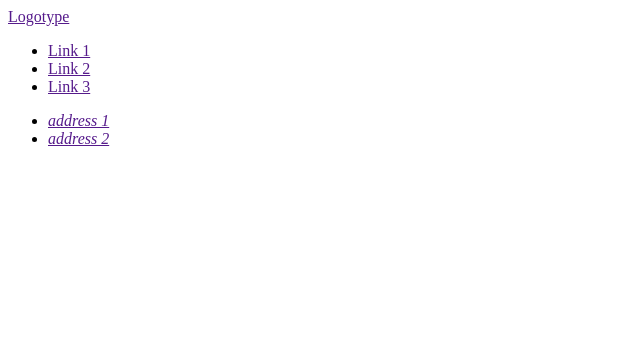
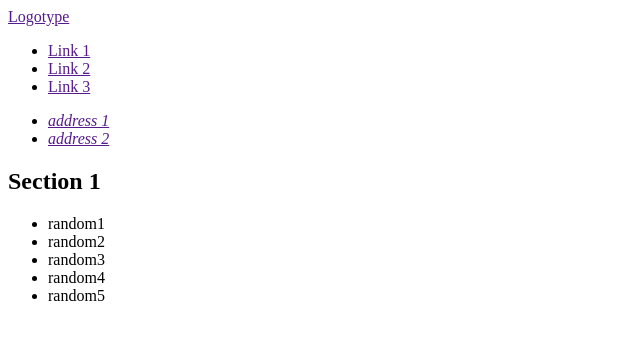
Before and after one commit to SergeyKorobka/blended-team-121-18, a plain HTML site: page index.html in a window 1280 px wide. Shown: the whole page, without its empty margins (0-640 px from the left). Drawn offline with Linux system fonts and the light colour scheme.

Commit message:
add section1

```diff
--- a/index.html
+++ b/index.html
@@ -1,8 +1,8 @@
 <!DOCTYPE html>
 <html lang="en">
   <head>
-  <meta charset="UTF-8">
-  <meta name="viewport" content="width=device-width, initial-scale=1.0">
+    <meta charset="UTF-8" />
+    <meta name="viewport" content="width=device-width, initial-scale=1.0" />
     <title>Document</title>
   </head>
   <body>
@@ -26,5 +26,19 @@
         </address>
       </div>
     </header>
+    <main>
+      <section class="section-one">
+        <div class="container">
+          <h1>Section 1</h1>
+          <ul>
+            <li>random1</li>
+            <li>random2</li>
+            <li>random3</li>
+            <li>random4</li>
+            <li>random5</li>
+          </ul>
+        </div>
+      </section>
+    </main>
   </body>
 </html>
```
Lines whose indentation alone changed are shown as unchanged.
